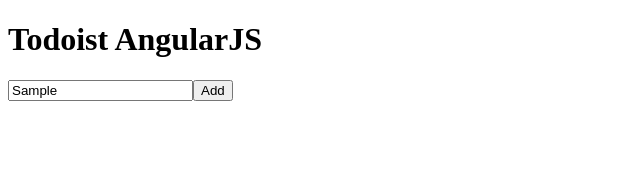
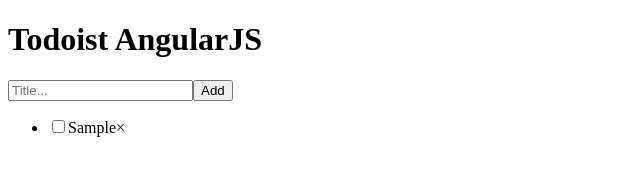
Before and after one commit to vkulchitskaya/ToDoList-AngularJS, an Angular app: page / in a window 1280 px wide. Both pictures are taken after typing "Sample" into the empty fields and a click on the button "Add". Shown: the top 187 px of the page, without its empty margins (0-640 px from the left). Built offline with nearby package versions, Linux system fonts and the light colour scheme.

Commit message:
add template, add function addTask,nextId

```diff
--- a/src/app/app.component.html
+++ b/src/app/app.component.html
@@ -2,11 +2,18 @@
   {{title}}
 </h1>
 <form>
-    <input type="text" placeholder="Title...">
+    <input name="taskTitle" [(ngModel)]="taskTitle"  placeholder="Title...">
+
     <button (click)="clicked()">Add</button>
 </form>
 <ul>
-  <!--<li *ngFor="let task of tasks">
-    <span>{{task.name}}</span>
-  </li> -->
+  <li *ngFor="let task of tasks.taskCollection" id={{task.id}} >
+    <label>
+      <input class="checkbox" type="checkbox">
+      <span class="checkbox-custom"></span>
+    </label>
+    <span class="task">{{task.name}}</span>
+    <span class="close">×</span>
+  </li>
+
 </ul>
--- a/src/app/app.component.ts
+++ b/src/app/app.component.ts
@@ -9,10 +9,13 @@
 export class AppComponent {
   title = 'Todoist AngularJS';
   tasks = new TaskCollection();
-  // По нажатию кнопки в список задач добавляется тестовая задача
+  taskTitle ='';
+
+
    clicked() :void {
-        let task = {name:'test',id:10,done:false};
-        this.tasks.add(task);
+        let task = new Task(this.taskTitle,0,false);
+        this.tasks.addTask(task);
+        this.taskTitle =''
         console.log(this.tasks.taskCollection);
   }
 }
--- a/src/app/task.ts
+++ b/src/app/task.ts
@@ -17,7 +17,15 @@
         this.taskCollection = [];
     }
 
-    add(task) :void {
-        this.taskCollection.push(task);
+    addTask(task) {
+        if (task.name !==""){
+            task.id=this.nextId();
+            this.taskCollection.push(task);
+        }
+    }
+     nextId() {
+        return this.taskCollection.reduce((prev, cur) => {
+            return (prev.id > cur.id) ? prev : cur;
+        }, new Task('', 0, false)).id + 1;
     }
 }
```
